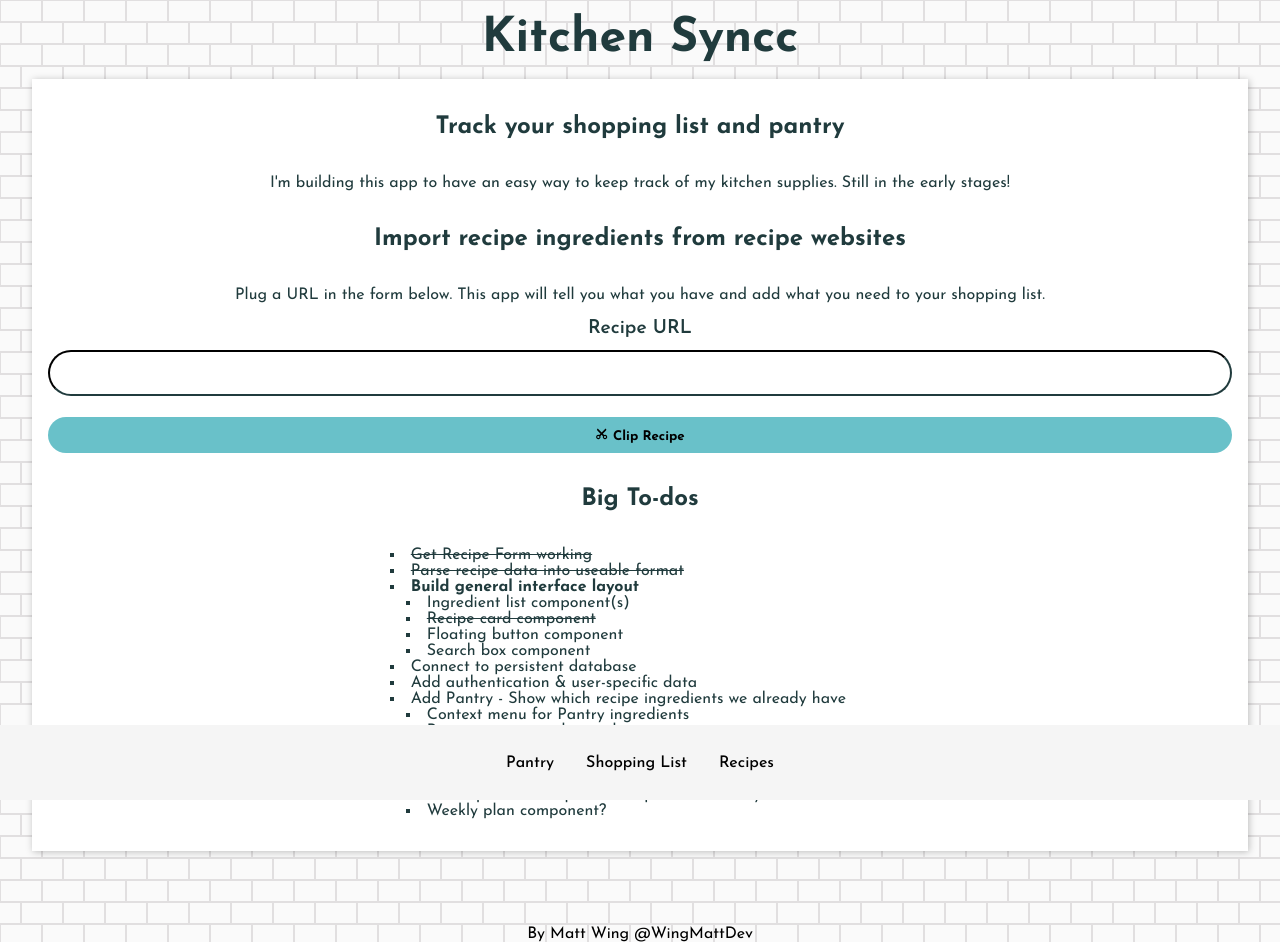
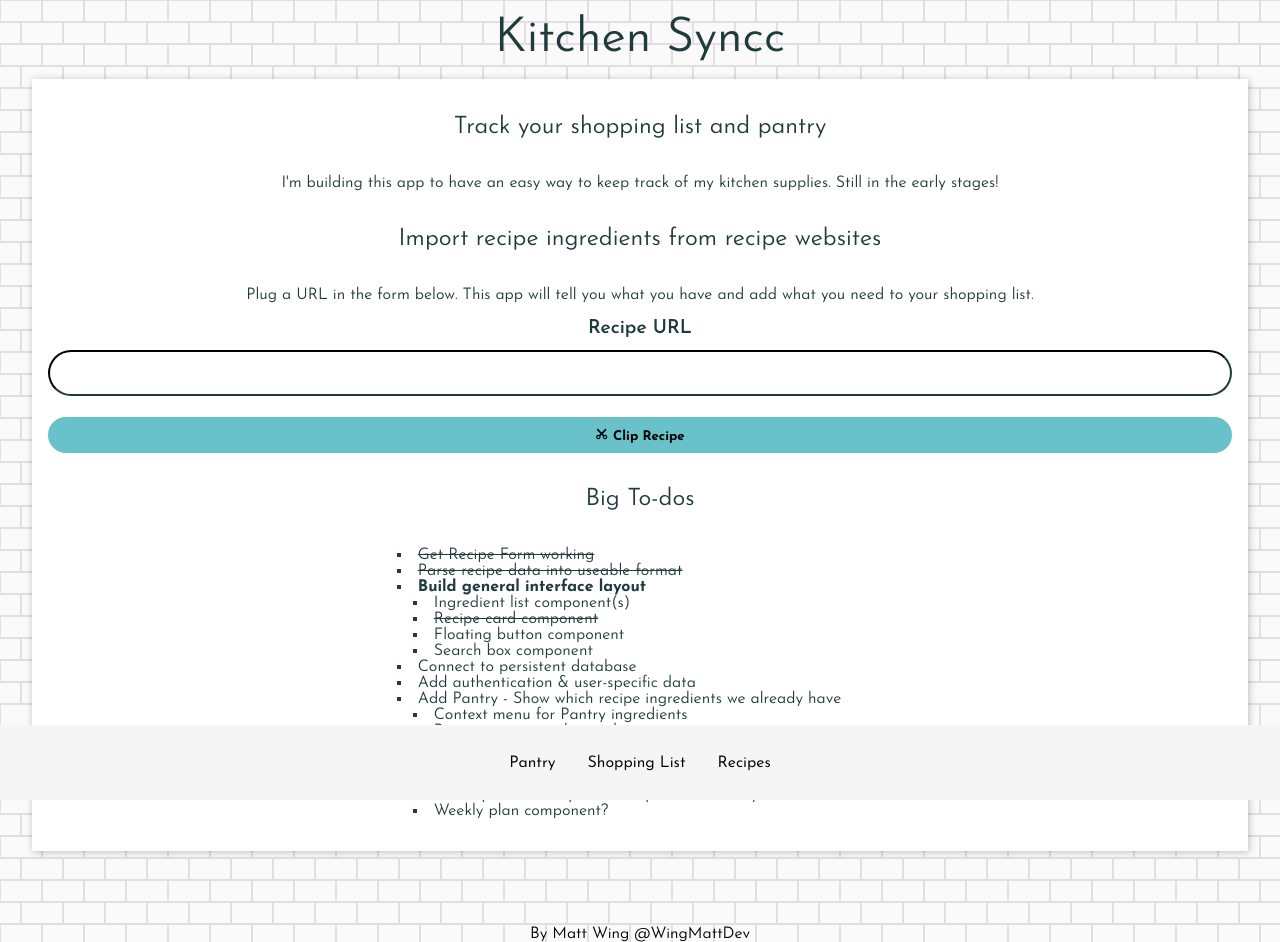
Before and after one commit to wingmatt/kitchensyncc, a Next.js app: page / in a window 1280 px wide. Built offline with nearby package versions, Linux system fonts and the light colour scheme.

Commit message:
Set font weight for default and buttons

```diff
--- a/styles/components/Ingredient.module.css
+++ b/styles/components/Ingredient.module.css
@@ -25,6 +25,7 @@
   display: block;
   text-align: center;
   flex: 1;
+  font-weight: 420;
   border-radius: 0;
   cursor: pointer;
 }
--- a/styles/globals.css
+++ b/styles/globals.css
@@ -41,6 +41,7 @@ a {
 
 * {
   box-sizing: border-box;
+  font-weight: 350;
 }
 h1 {
   padding: .25em 0;
@@ -74,6 +75,7 @@ nav {
 nav a {
   padding: 1em;
   border-radius: var(--edge-rounding);
+  font-weight: 370;
 }
 
 nav a.active {
```
